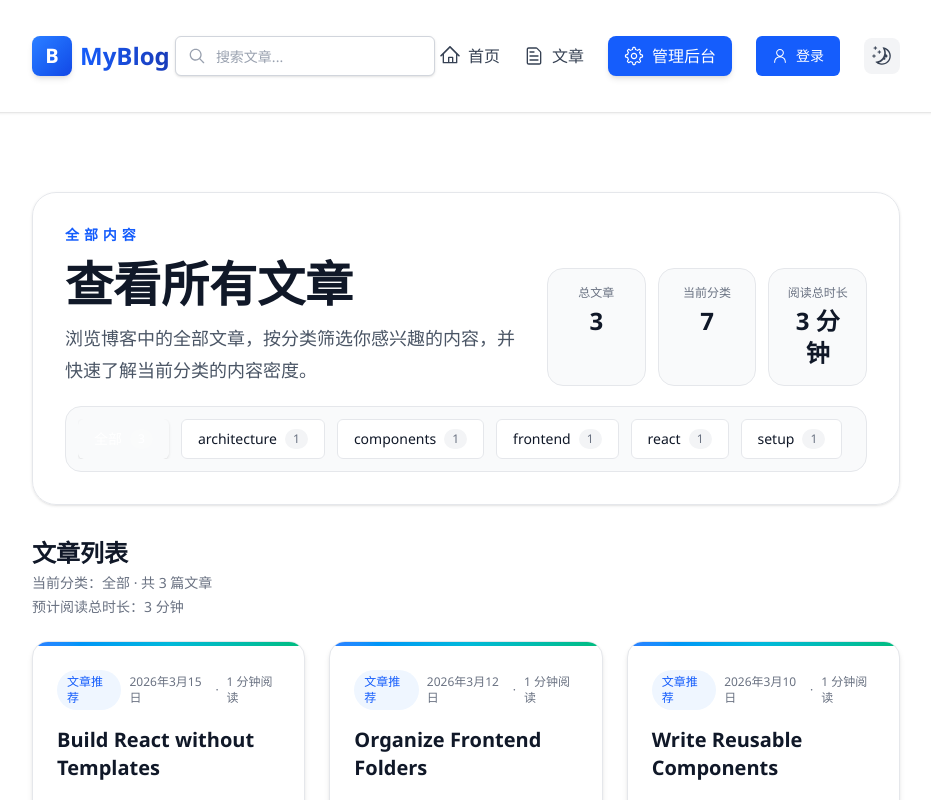
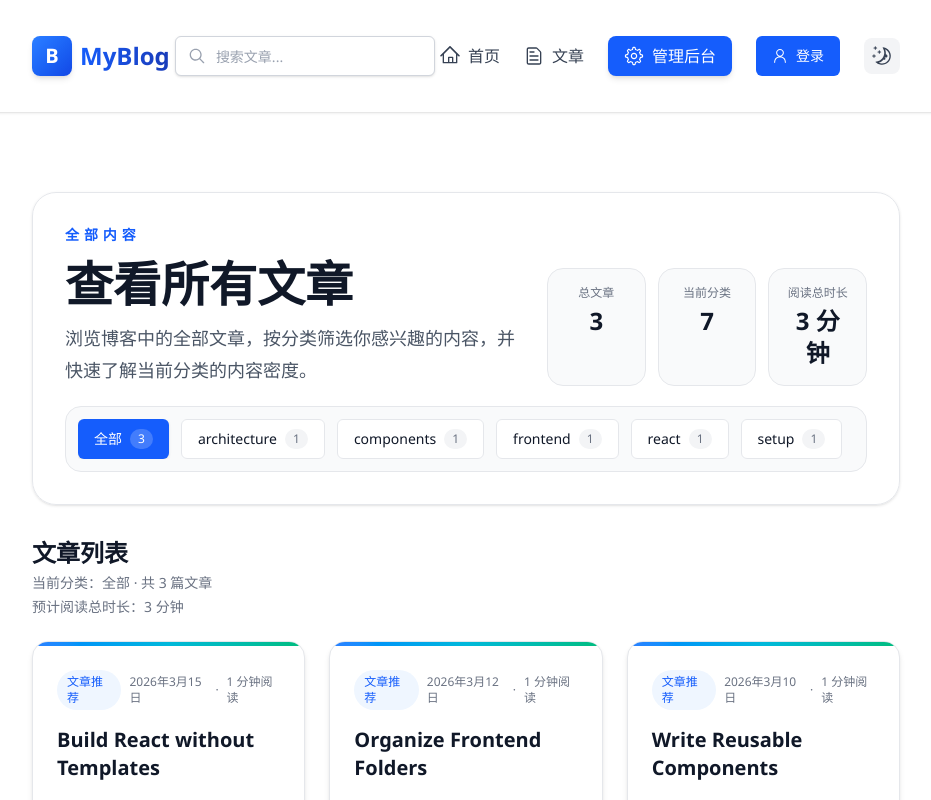
Before and after one commit to BqLee-AI/blog-FE, a React (Vite) app: page /articles in a window 1280 px wide. Shown: the top 800 px of the page, without its empty margins (174-1105 px from the left). Built offline with nearby package versions, Linux system fonts and the light colour scheme.

Commit message:
fix(page): keep active article category readable

```diff
--- a/src/pages/ArticlesPage.tsx
+++ b/src/pages/ArticlesPage.tsx
@@ -94,10 +94,10 @@ export default function ArticlesPage() {
                   key={category}
                   type="button"
                   onClick={() => setActiveCategory(category)}
-                  variant="ghost"
+                  variant={isActive ? "default" : "ghost"}
                   className={
                     isActive
-                      ? "inline-flex items-center gap-2 rounded-full bg-blue-600 px-4 py-2 text-white font-medium shadow-sm hover:bg-blue-600 hover:text-white"
+                      ? "inline-flex items-center gap-2 rounded-full px-4 py-2 font-medium shadow-sm"
                       : "inline-flex items-center gap-2 rounded-full bg-white dark:bg-gray-900 px-4 py-2 text-gray-700 dark:text-gray-300 border border-gray-200 dark:border-gray-700 hover:border-blue-300 dark:hover:border-blue-700 hover:text-blue-600 dark:hover:text-blue-400 transition-colors"
                   }
                 >
```
